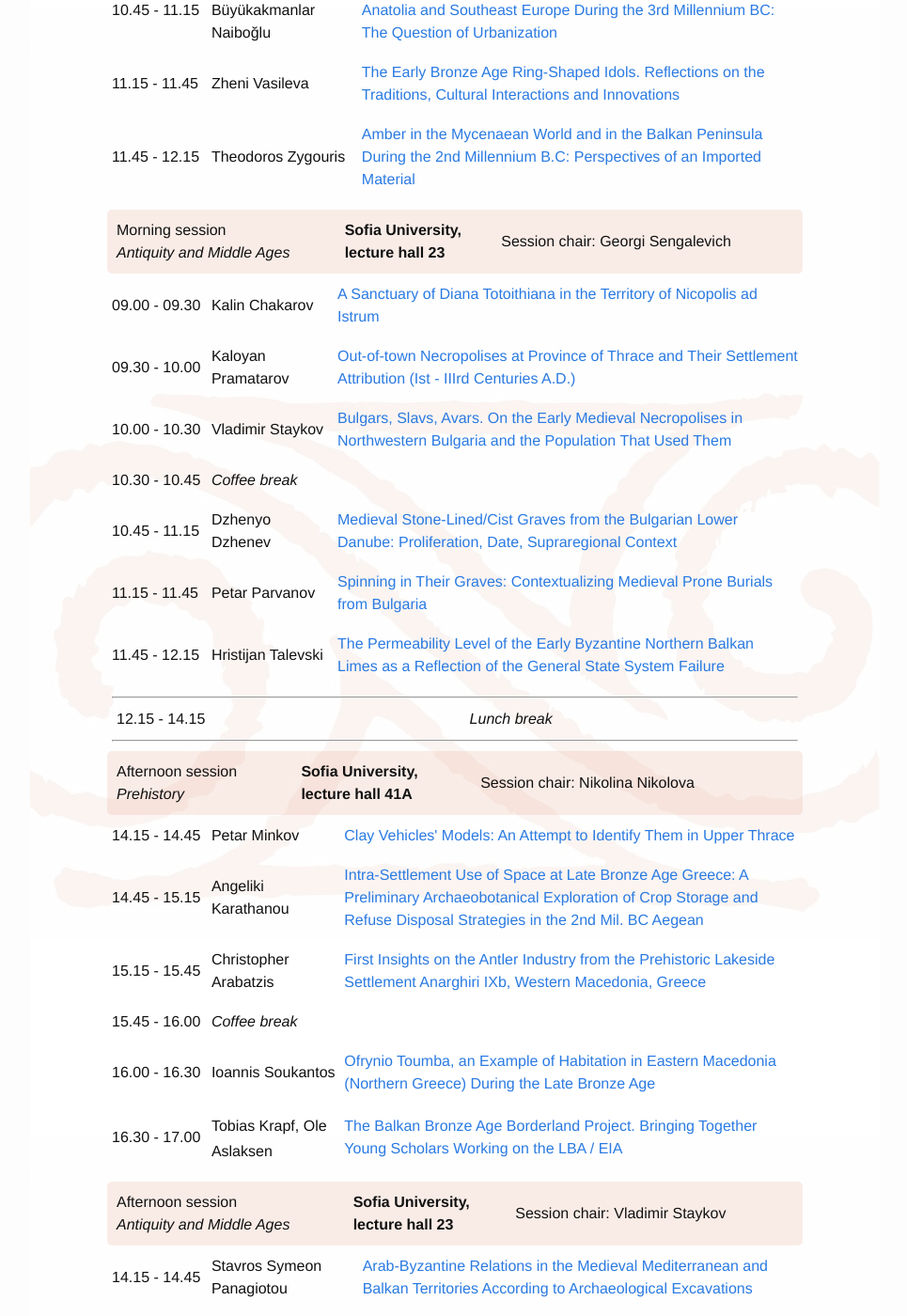
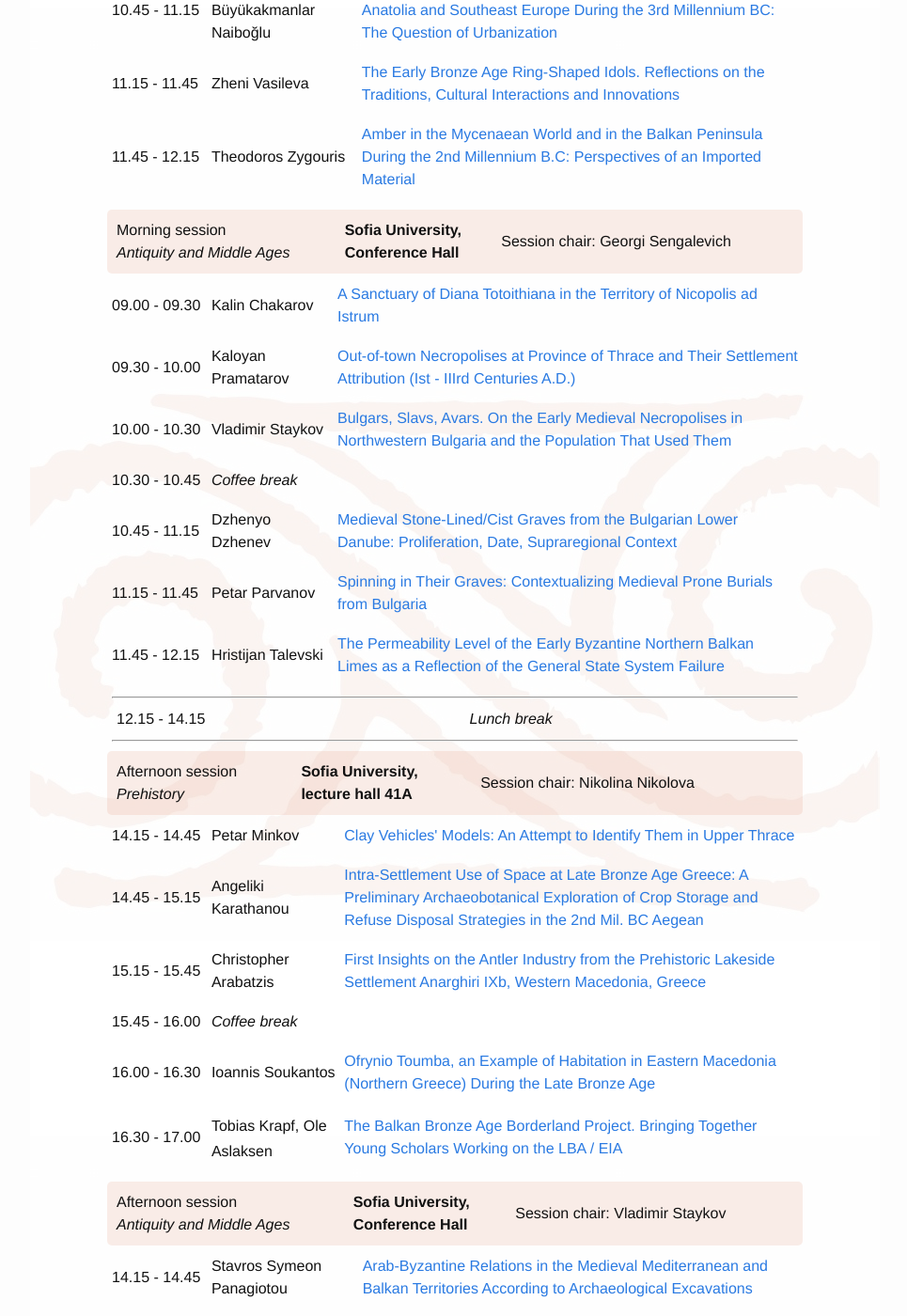
Before and after one commit to balkan-archaeology/balkan-archaeology.github.io, a Jekyll site: the page built from schedule.md, in a window 1280 px wide and 1400 px high, scrolled down 3592 px. Shown: the whole window at 94% size, without its empty margins (156-1121 px from the left). Built offline with Jekyll 4.4.1, drawn with Linux system fonts in a browser that asks for light colours.

Commit message:
Correct location for Saturday Antiquity and Middle Ages sessions.

```diff
--- a/schedule.md
+++ b/schedule.md
@@ -193,7 +193,7 @@ Programme available as PDF [with background](/programme.pdf) and
 
 <div class="schedule-divider" id="19ma"><table><tr>
       <td>Morning session <br/> <em>Antiquity and Middle Ages</em></td>
-      <td><b>Sofia University, <br/> lecture hall 23</b></td>
+      <td><b>Sofia University, <br/> Conference Hall</b></td>
       <td>Session chair: Georgi Sengalevich</td>
 </tr></table></div>
 
@@ -235,7 +235,7 @@ Programme available as PDF [with background](/programme.pdf) and
 
 <div class="schedule-divider" id="19aa"><table><tr>
       <td>Afternoon session <br/> <em>Antiquity and Middle Ages</em></td>
-      <td><b>Sofia University, <br/> lecture hall 23</b></td>
+      <td><b>Sofia University, <br/> Conference Hall</b></td>
       <td>Session chair: Vladimir Staykov</td>
 </tr></table></div>
 
```
